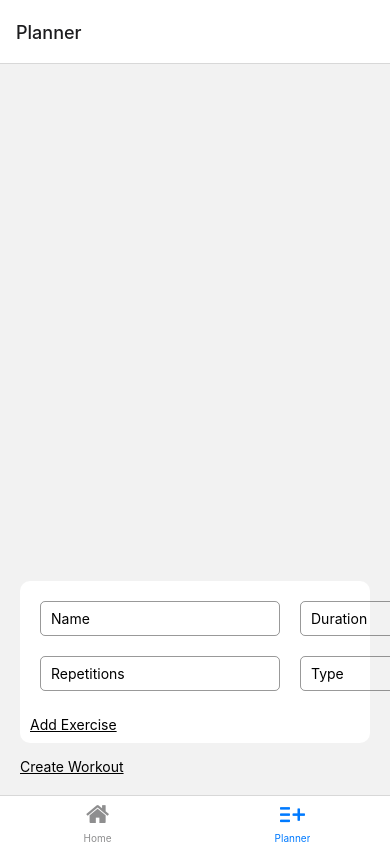
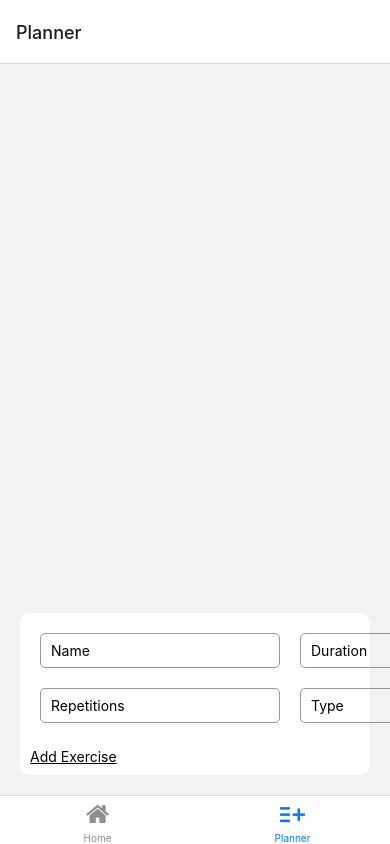
Before and after one commit to DrewIndeed/react-native-projects, a React Native app in the folder workout-app/: screen /Planner in a window 390 px wide. Built offline with nearby package versions, Linux system fonts and the light colour scheme.

Commit message:
83. workout-app: navigate Home after creating new Workout
- Add constraint: can only add new workout if there is a new sequence item

```diff
--- a/workout-app/screens/PlannerScreen.tsx
+++ b/workout-app/screens/PlannerScreen.tsx
@@ -84,6 +84,7 @@ const PlannerScreen = ({ navigation }: NativeStackHeaderProps) => {
                 }}
             />
             <WorkoutForm onSubmit={handleOnSubmit} />
+            {sequenceItems.length > 0 && (
                 <View>
                     <CustomModal
                         activator={({ handleOpen }) => (
@@ -99,14 +100,16 @@ const PlannerScreen = ({ navigation }: NativeStackHeaderProps) => {
                                 <WorkoutModalForm
                                     onSubmit={(data) => {
                                         handleWorkoutSubmit(data);
-                                    setSequenceItems([])
+                                        setSequenceItems([]);
                                         handleClose();
+                                        navigation.navigate('Home');
                                     }}
                                 />
                             </View>
                         )}
                     </CustomModal>
                 </View>
+            )}
         </View>
     );
 };
```
Lines whose indentation alone changed are shown as unchanged.
